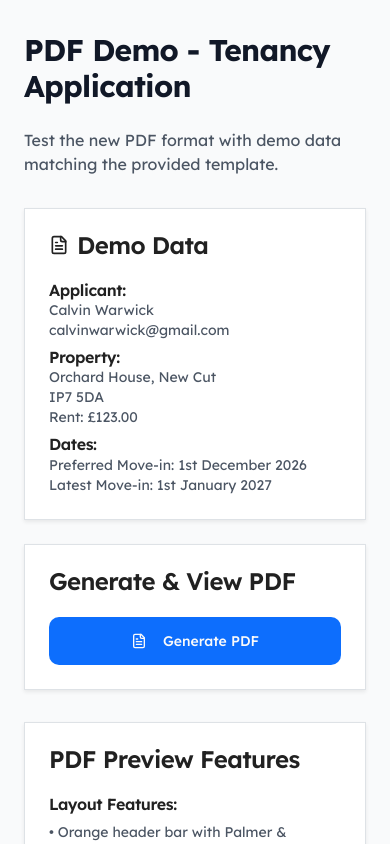
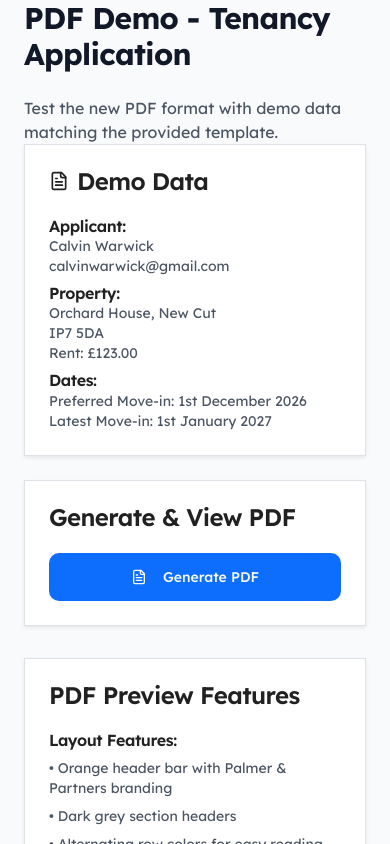
Before and after one commit to calvinwarwick/palmer-partners-forms, a React (Vite) app: page /pdf-demo in a window 390 px wide. Shown: the top 844 px of the page. Built offline with nearby package versions, Linux system fonts and the light colour scheme.

Commit message:
Fix: Remove margins/padding on mobile containers
Ensure containers are full width on mobile by removing margins and padding.

```diff
--- a/src/styles/responsive.css
+++ b/src/styles/responsive.css
@@ -18,7 +18,7 @@
   }
 
   .container {
-    @apply px-4;
+    @apply px-0;
   }
 
   .mobile-form-grid {
@@ -66,9 +66,19 @@
     padding: 0.75rem 1.5rem;
   }
 
-  /* Full width containers on mobile */
+  /* Full width containers on mobile - remove all margins and padding */
   .container.mx-auto {
     @apply px-0 mx-0 max-w-none;
+  }
+
+  /* Remove padding from main wrapper */
+  .py-8 {
+    @apply py-0;
+  }
+
+  /* Remove margins from card containers */
+  .mb-8 {
+    @apply mb-0;
   }
 
   /* Remove border radius and make cards full width */
```
